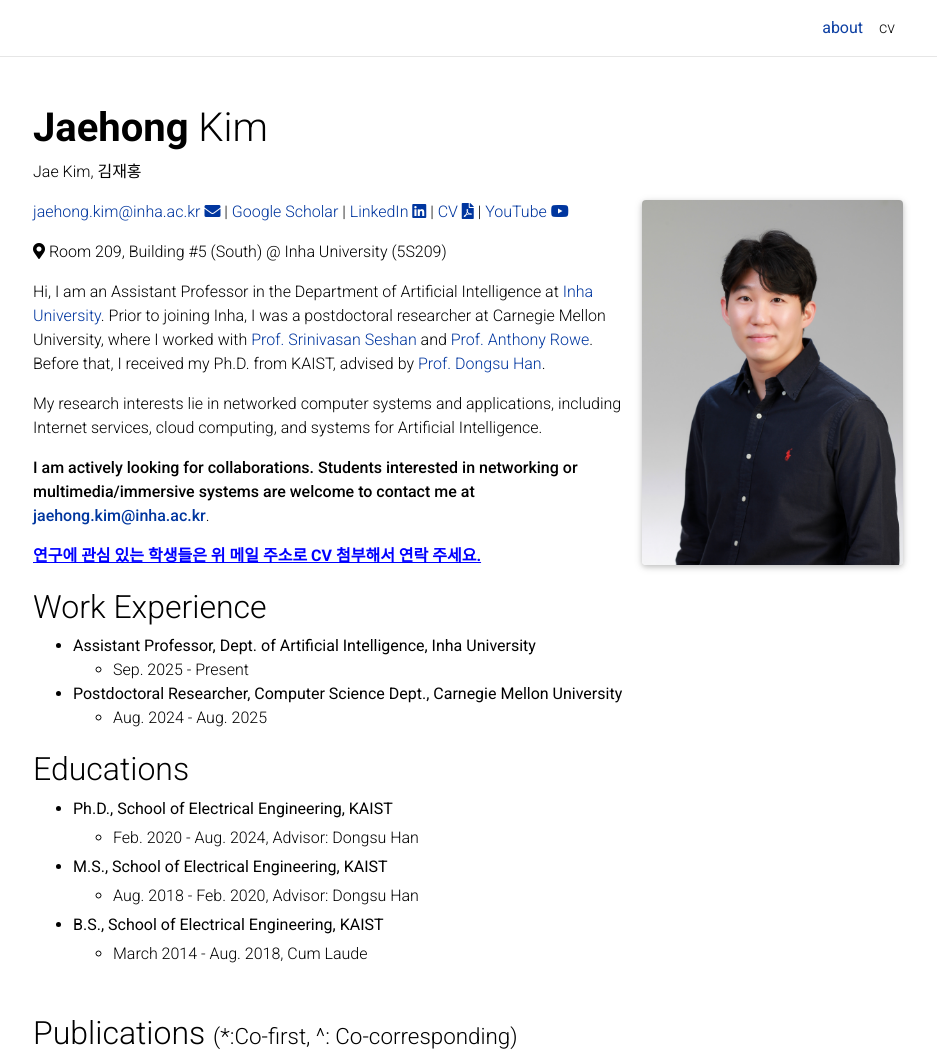
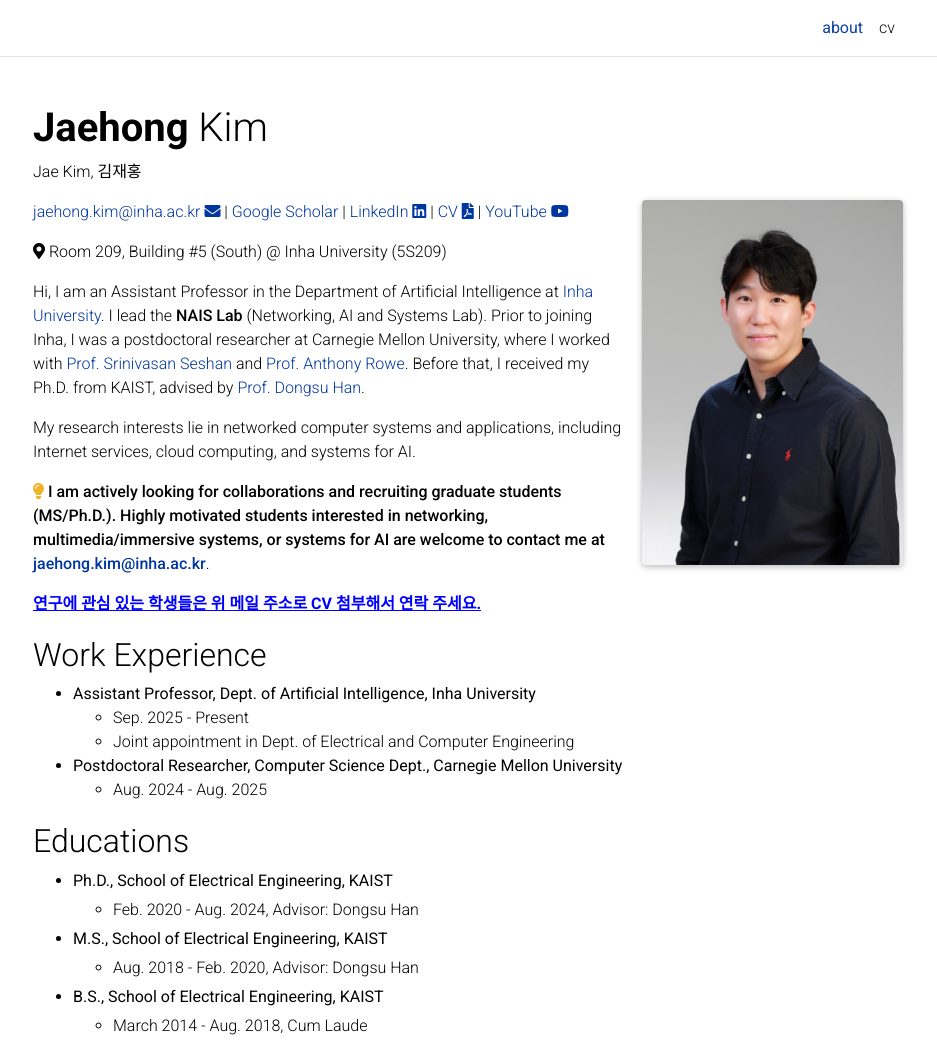
Before and after one commit to jaykim305/jaykim305.github.io, a Jekyll site: the page built from _pages/about.md, in a window 1280 px wide and 1310 px high, cut to the strip 0-1064 px from the top of the window. Shown: the whole strip, without its empty margins (172-1109 px from the left). Built offline with Jekyll 4.4.1, drawn with Linux system fonts in a browser that asks for light colours; full-size pictures stand in for the smaller copies a plugin makes; comment, search, counter and statistics services are not loaded; a style sheet for code colours, icons or effects is not loaded.

Commit message:
update bio

```diff
--- a/_pages/about.md
+++ b/_pages/about.md
@@ -32,14 +32,13 @@ social: false  # includes social icons at the bottom of the page
 </span>
 
 
-Hi, I am an Assistant Professor in the Department of Artificial Intelligence at [Inha University](https://eng.inha.ac.kr/eng/3915/subview..do). Prior to joining Inha, I was a postdoctoral researcher at Carnegie Mellon University, where I worked with [Prof. Srinivasan Seshan](https://www.cs.cmu.edu/~srini/) and [Prof. Anthony Rowe](https://users.ece.cmu.edu/~agr/).
+Hi, I am an Assistant Professor in the Department of Artificial Intelligence at [Inha University](https://eng.inha.ac.kr/eng/3915/subview..do). I lead the **NAIS Lab** (Networking, AI and Systems Lab). Prior to joining Inha, I was a postdoctoral researcher at Carnegie Mellon University, where I worked with [Prof. Srinivasan Seshan](https://www.cs.cmu.edu/~srini/) and [Prof. Anthony Rowe](https://users.ece.cmu.edu/~agr/).
 Before that, I received my Ph.D. from KAIST, advised by [Prof. Dongsu Han](https://ina.kaist.ac.kr/team/dongsuh).
 
-My research interests lie in networked computer systems and applications, including Internet services, cloud computing, and systems for Artificial Intelligence.
+My research interests lie in networked computer systems and applications, including Internet services, cloud computing, and systems for AI.
 <!-- My current research focuses on developing efficient networking solutions for multimedia applications and AI workloads. -->
 
-**I am actively looking for collaborations.
-Students interested in networking or multimedia/immersive systems are welcome to contact me at [jaehong.kim@inha.ac.kr](mailto:jaehong.kim@inha.ac.kr)**.
+**<i class="fas fa-lightbulb" style="color: #f0b429;"></i> I am actively looking for collaborations and recruiting graduate students (MS/Ph.D.). Highly motivated students interested in networking, multimedia/immersive systems, or systems for AI are welcome to contact me at [jaehong.kim@inha.ac.kr](mailto:jaehong.kim@inha.ac.kr)**.
 
 <p style="color:blue; text-decoration:underline; font-weight:bold;">
   연구에 관심 있는 학생들은 위 메일 주소로 CV 첨부해서 연락 주세요.
@@ -83,6 +82,7 @@ My research interest lies in any computer systems or applications that are netwo
     <li><b>Assistant Professor, Dept. of Artificial Intelligence, Inha University</b>
       <ul>
           <li>Sep. 2025 - Present</li>
+          <li>Joint appointment in Dept. of Electrical and Computer Engineering</li>
       </ul>
     </li>
     <li><b>Postdoctoral Researcher, Computer Science Dept., Carnegie Mellon University</b>
```
